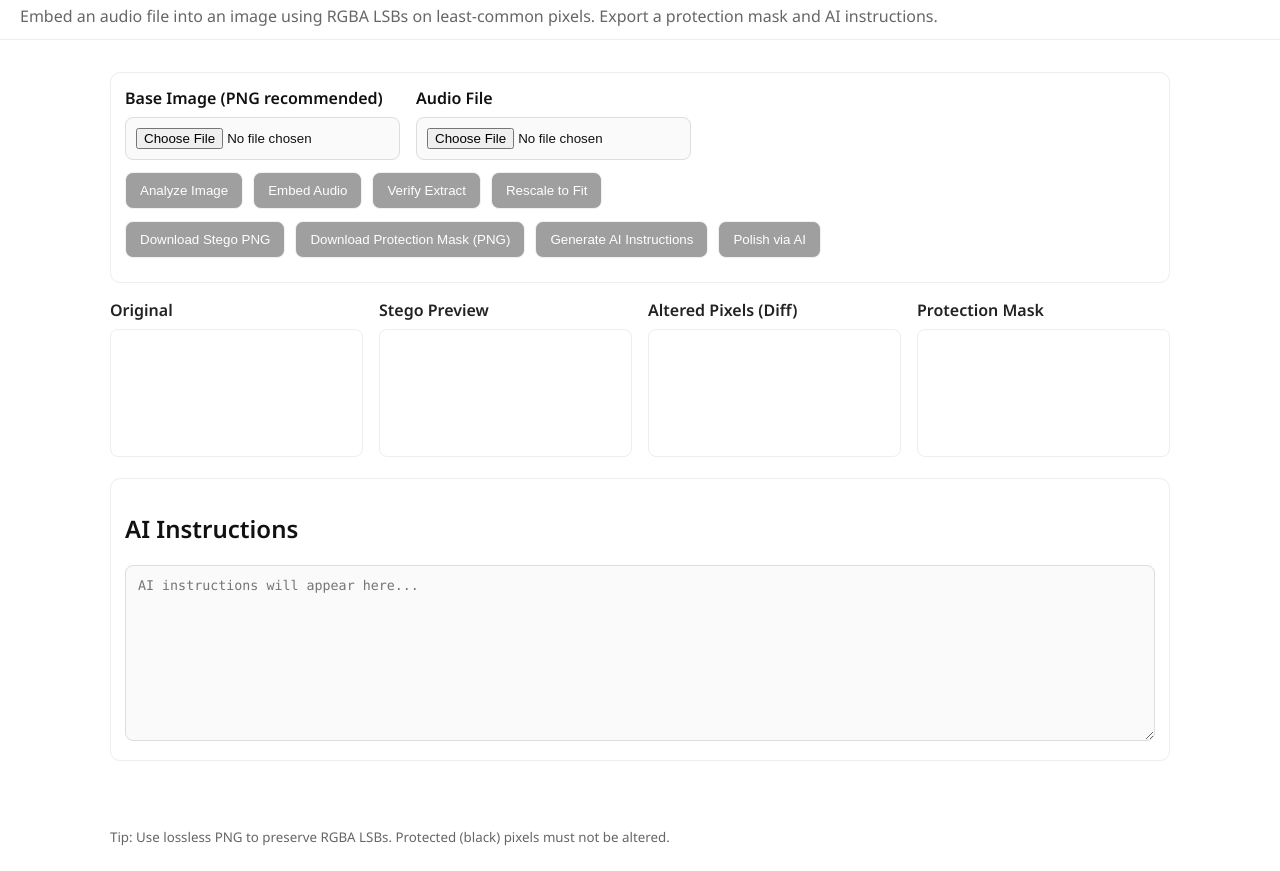
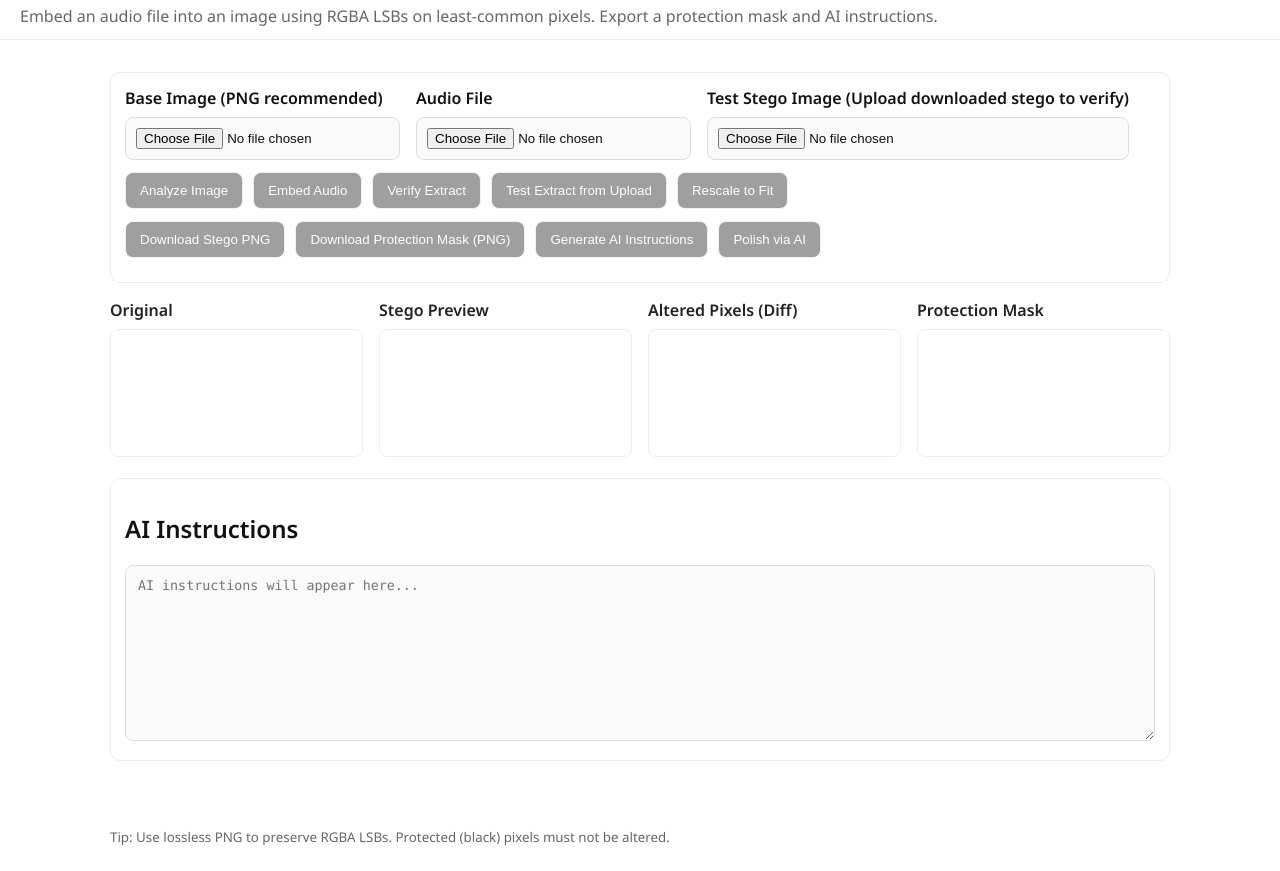
Before and after one commit to websimapi/websim-audio-in-image-stego-least-common-pixels-rgba, a plain HTML site: page index.html in a window 1280 px wide. Shown: the part 60-931 px from the top of the page. Drawn offline with nearby package versions, Linux system fonts and the light colour scheme.

Commit message:
v12: stegoD is not defined

```diff
--- a/app.js
+++ b/app.js
@@ -139,7 +139,7 @@ function drawDiffImage(original, stego, canvas) {
       origD[i]   !== stegD[i]   ||
       origD[i+1] !== stegD[i+1] ||
       origD[i+2] !== stegD[i+2] ||
-      origD[i+3] !== stegoD[i+3]
+      origD[i+3] !== stegD[i+3]
     ) {
       // If pixel is different, color it magenta to make it highly visible
       diffD[i]   = 255; // R
--- a/index.html
+++ b/index.html
@@ -32,12 +32,17 @@
           Audio File
           <input type="file" id="audioInput" accept="audio/*" />
         </label>
+        <label>
+          Test Stego Image (Upload downloaded stego to verify)
+          <input type="file" id="testStegoInput" accept="image/*" />
+        </label>
       </div>
 
       <div class="actions">
         <button id="analyzeBtn" disabled>Analyze Image</button>
         <button id="embedBtn" disabled>Embed Audio</button>
         <button id="extractBtn" disabled>Verify Extract</button>
+        <button id="testExtractBtn" disabled>Test Extract from Upload</button>
         <button id="rescaleBtn" disabled>Rescale to Fit</button>
       </div>
 
```
